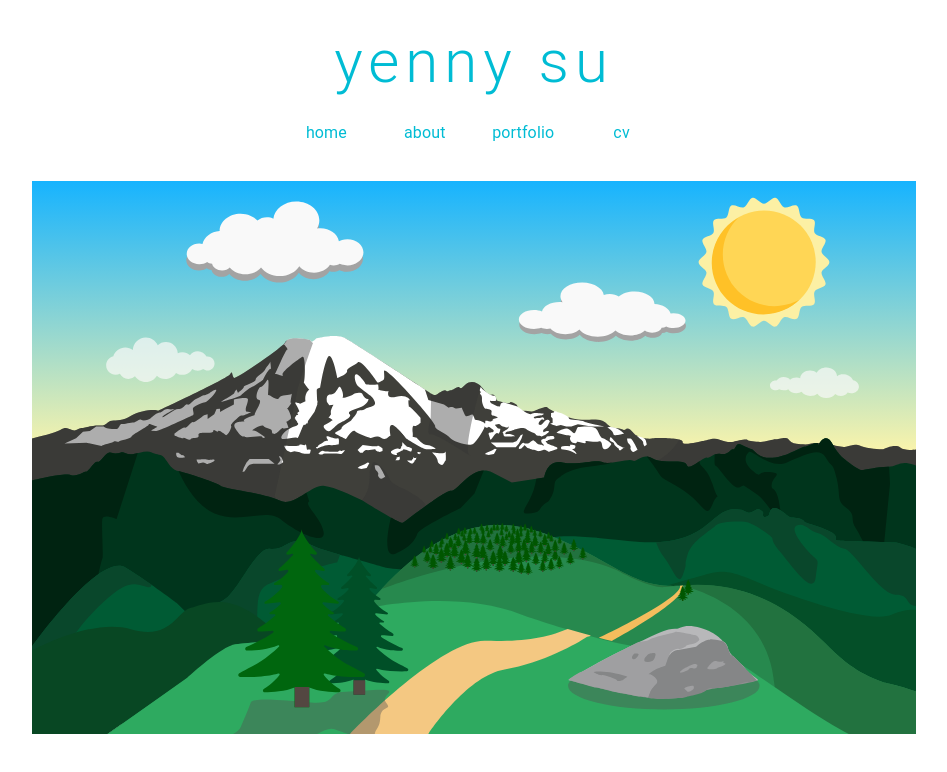
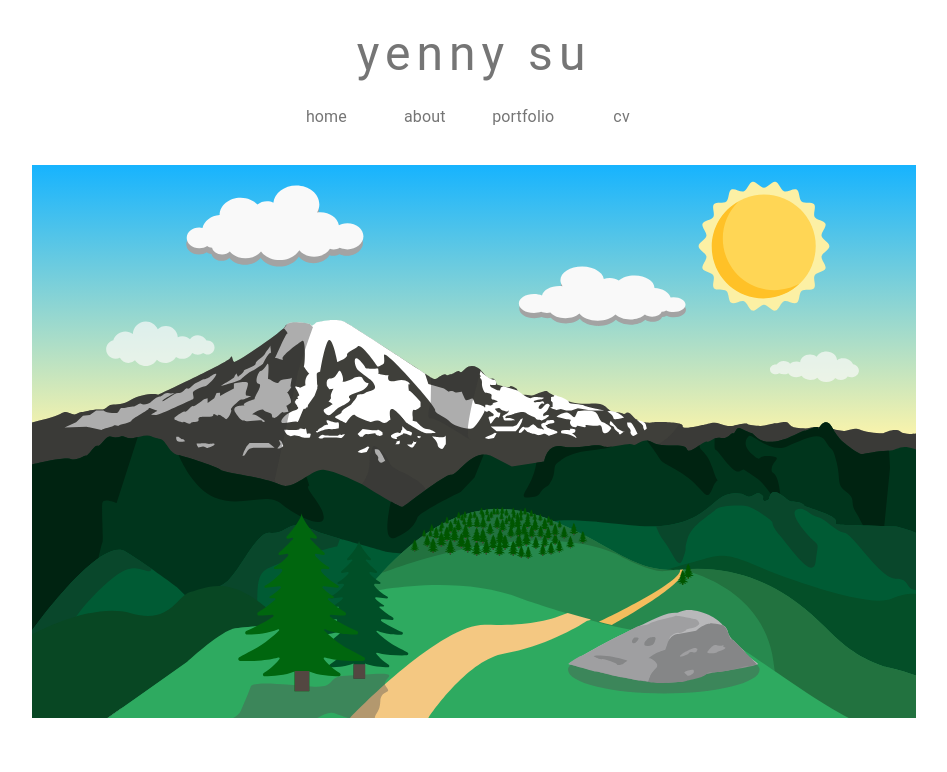
Before and after one commit to yennysu/personal-website, a React (Create React App) app: page / in a window 1280 px wide. Shown: the top 772 px of the page, without its empty margins (166-1113 px from the left). Built offline with nearby package versions, Linux system fonts and the light colour scheme.

Commit message:
changed primary theme text color

```diff
--- a/src/App.js
+++ b/src/App.js
@@ -19,7 +19,7 @@ class App extends React.Component {
 
     return (
       <div {...inputs}>
-        <Typography variant="h2" color='primary' align="center">
+        <Typography variant="h3" color='primary' align="center">
           <Box letterSpacing={6}>
           yenny su
           </Box>
--- a/src/theme.js
+++ b/src/theme.js
@@ -5,7 +5,7 @@ import { createMuiTheme } from '@material-ui/core/styles';
 const theme = createMuiTheme({
   palette: {
     primary: {
-      main: '#00bcd4',
+      main: '#757575',
     },
     secondary: {
       main: '#26a69a',
```
